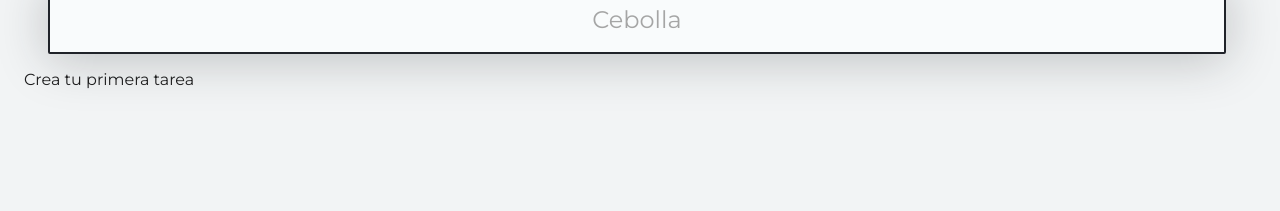
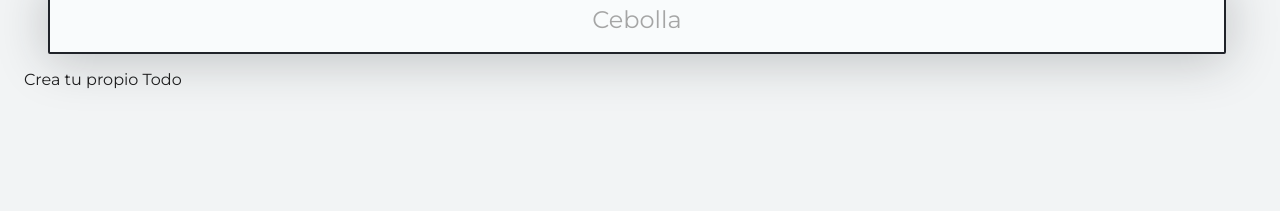
Before and after one commit to smartnix/reactIntro, a React (Create React App) app: page / in a window 1280 px wide. Shown: the part 141-352 px from the top of the page. Built offline with nearby package versions, Linux system fonts and the light colour scheme.

Commit message:
En el TodoList se paso a renderProps

```diff
--- a/src/App/App.js
+++ b/src/App/App.js
@@ -9,6 +9,8 @@ import { TodoHeader } from '../components/TodoHeader';
 import { TodoCounter } from '../components/TodoCounter';
 import { TodoSearch } from '../components/TodoSearch';
 import { useTodos } from "./useTodos";
+import { EmptyTodos } from "../components/EmptyTodos";
+import { TodosError } from "../components/TodosError";
 
 
 // function App()
@@ -98,12 +100,28 @@ function App()
         </TodoHeader>
 
         {/* <TodoContext.Consumer> */}
-
-        <TodoList>
+        <TodoList
+            erro = {error}
+            loading = {loading}
+            searchedTodos = {searchedTodos}
+            onError = {() => <TodosError/>}
+            onLoading = {() => <TodosLoading/>}
+            onEmptyTodos = {() => <EmptyTodos/>}
+            render = {todo => (
+                                <TodoItem
+                                key={todo.text}
+                                text={todo.text}
+                                completed = {todo.completed}
+                                onCompleted = {() => completeTodo(todo.text)}
+                                onDelete={() => deleteTodo(todo.text)}
+                                />
+            )}
+        />
+        {/* <TodoList>
             {error && <p>Error...</p>}
             {loading && <TodosLoading/>}
 
-            {(!loading && !searchedTodos.length) && <p>Crea tu primera tarea</p>}
+            {(!loading && !searchedTodos.length) && <p><EmptyTodos/></p>}
 
             {searchedTodos.map(todo => (
                 <TodoItem
@@ -114,7 +132,7 @@ function App()
                 onDelete={() => deleteTodo(todo.text)}
                 />
             ))}
-        </TodoList>
+        </TodoList> */}
         {
             !!openModal && (
             <Modal>
--- a/src/components/TodoList.js
+++ b/src/components/TodoList.js
@@ -2,7 +2,12 @@ import React from 'react'
 import  '../styles/TodoList.css';
 const TodoList = (props) => {
   return (
-    <section>
+    <section className='TodoList-container'>
+      {props.error && props.onError()}
+      {props.loading && props.onLoading()}
+      {(!props.loading && !props.searchedTodos.length) && props.onEmptyTodos()}
+
+      {props.searchedTodos.map(props.render)} {/* forma corta de iteracion*/}
         <ul>
             {props.children}
         </ul>
```
